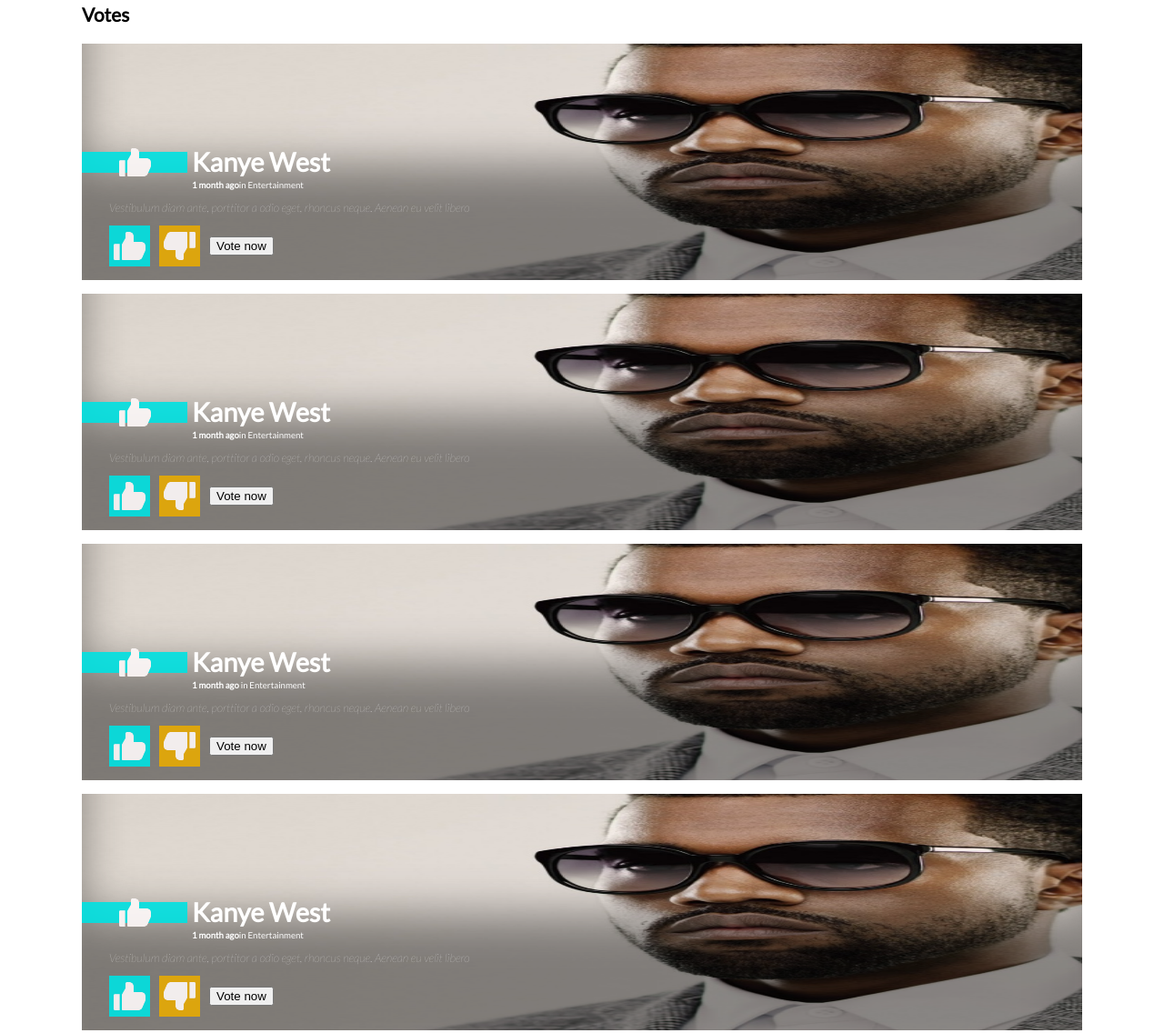
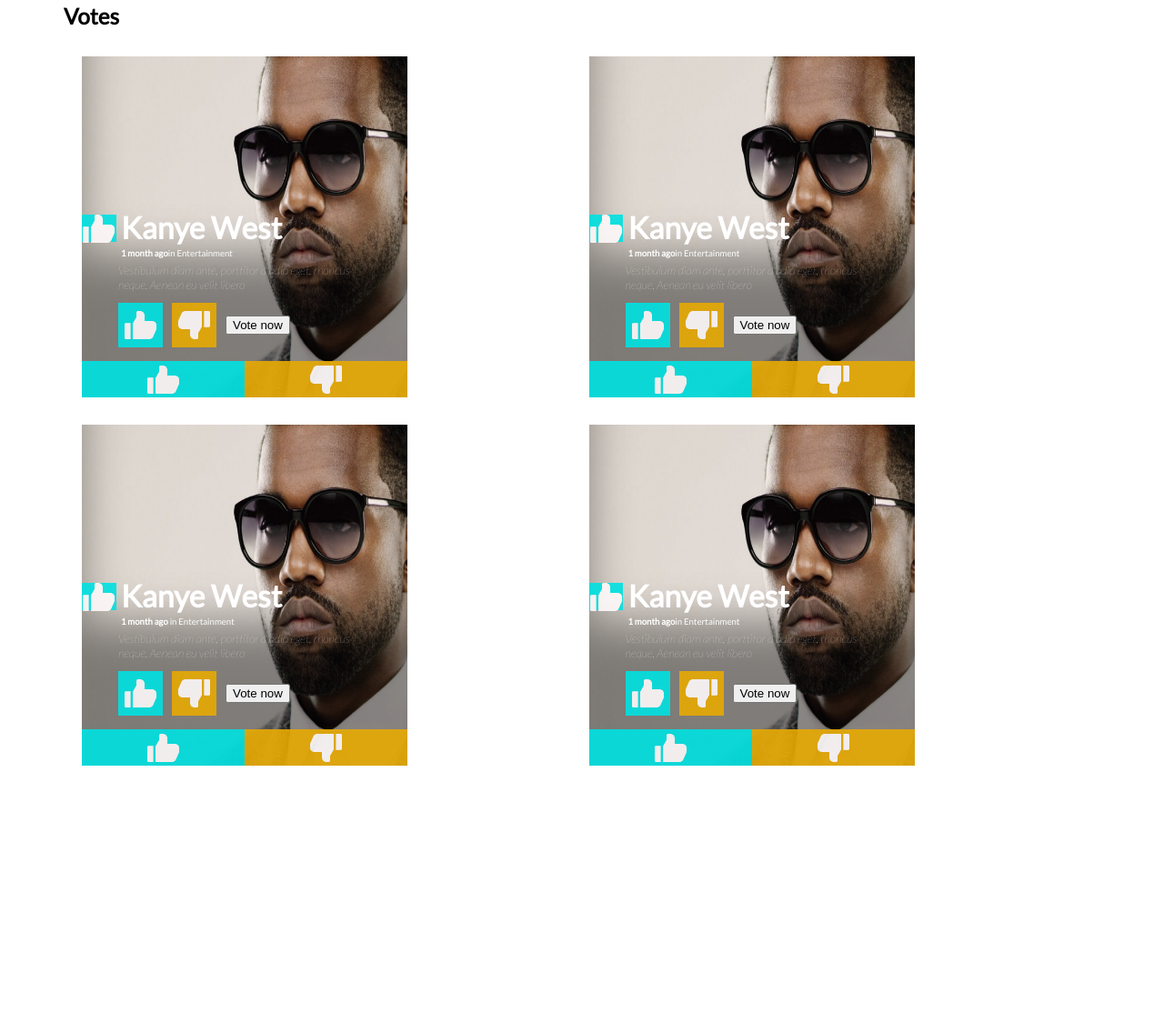
Before and after one commit to ChristiancChavez/Zemoga-UI-Test, a website: page index.html in a window 1280 px wide. Shown: the part 836-1972 px from the top of the page at 91% size. After the commit the page ends 1708 px from the top, so only its background shows below. Drawn offline with Linux system fonts and the light colour scheme.

Commit message:
add mediaqueries to characters.sass file

```diff
--- a/Styles/_body.sass
+++ b/Styles/_body.sass
@@ -4,3 +4,9 @@
     margin: 0
     font-size: 10px
     box-sizing: border-box
+
+.title-voting
+    text-align: left
+    font-size: 1.3rem
+    margin: 30px 70px
+    color: black
--- a/Styles/_characters.sass
+++ b/Styles/_characters.sass
@@ -1,30 +1,44 @@
 .characters
     margin: 30px 70px
     display: grid
-    grid-template-rows: 30px repeat(4, 260px)
-    grid-template-columns: 1fr
+    grid-template-rows: repeat(4, 260px)
+    grid-template-columns: auto
     grid-row-gap: 15px
     @media only screen and (min-width: 480px)
         margin: 30px 90px
-    &__title
-        text-align: left
-        font-size: 1.3rem
-        margin: 0
-        color: black
+    @media only screen and (min-width: 520px)
+        justify-content: center
+        grid-row-gap: 30px
+        grid-template-rows: repeat(4, 360px)
+    @media only screen and (min-width: 756px)
+        grid-template-columns:  repeat(2, 1fr)
+        grid-template-rows:  repeat(2, 1fr)
+        grid-column-gap: 15px
 
 .character
     background-image: url('./Images/kanye.png')
     background-repeat: no-repeat
-    background-size: 155% 145%
-    background-position: left
-    box-shadow: inset 0px -130px 50px -2px rgba(0,0,0,0.44)
+    background-size: 160% 150%
+    background-position: center left
+    box-shadow: inset 0px -160px 50px -2px rgba(0,0,0,0.44)
     display: flex
     flex-flow: column nowrap
     justify-content: flex-end
+    width: 280px
+    @media only screen and (min-width: 520px)
+        width: 350px
+    @media only screen and (min-width: 756px)
+        height: 341px
+        width: 300px
+        @media only screen and (min-width: 900px)
+            height: 375px
+            width: 358px
     &-profile
         display: grid
         grid-template-columns: 11% 89%
         grid-template-rows: 60px
+        @media only screen and (min-width: 520px)
+            grid-template-columns: 12% 82%
         &__info
             display: flex
             justify-items: center
@@ -33,6 +47,8 @@
             >h2
                 font-size: 1.8rem
                 margin: 3px 0
+                @media only screen and (min-width: 520px)
+                    font-size: 2.1rem
             >span
                 font-size: 0.6rem
 
@@ -41,6 +57,9 @@
         font-size: 0.8rem
         font-style: italic
         margin: 2px 0 12px 0
+        @media only screen and (min-width: 520px)
+            font-style: 0.9
+            padding: 0 40px 0 40px
     &-votes
         display: flex
         flex-flow: row nowrap
@@ -48,3 +67,5 @@
         align-items: center
         padding: 0 45px 0 30px
         margin-bottom: 15px
+        @media only screen and (min-width: 520px)
+            padding: 0 45px 0 40px
--- a/Styles/_thumbs.sass
+++ b/Styles/_thumbs.sass
@@ -39,7 +39,23 @@
     height: 23px
     margin-top: 9px
     margin-right: 5px
+    cursor: pointer
+    border: 1px transparent solid
+    &:hover
+        border: 1px white solid
+    @media only screen and (min-width: 520px)
+        height: 28px
 
 .vote
     padding: 5px
     margin-right: 10px
+    @media only screen and (min-width: 520px)
+        padding: 7px
+
+.voting
+    display: grid
+    grid-template-columns: repeat(2, 50%)
+    grid-template-rows: 1fr
+    height: 30px
+    @media only screen and (min-width: 520px)
+        height: 40px
--- a/index.html
+++ b/index.html
@@ -32,7 +32,7 @@
             <span>What's Your Veredict?</span>
         </div>
         <div class="thumbs">
-            <div class="thumbs__thumb thumbs__thumb--up small"><span class="thumbs__logo"></span></div>
+            <div class="thumbs__thumb thumbs__thumb--up"><span class="thumbs__logo"></span></div>
             <div class="thumbs__thumb thumbs__thumb--down"><span class="thumbs__logo thumbs__logo--down"></span></div>
         </div>
         <div class="timeline">
@@ -50,8 +50,9 @@
         </p>
         <span class="explanation__close">X</span>
     </section>
+    <div class="title-voting"><h3>Votes</h3></div>
+
     <section class="characters" id="mainCharacters">
-        <h3 class="characters__title">Votes</h3>
         <div class="character">
             <div class="character-profile">
                 <div class="thumbs__thumb thumbs__thumb--up small "><span class="thumbs__logo" id="thumb"></span></div>
@@ -67,8 +68,8 @@
                 <button class="btn btn--vote">Vote now</button>
             </div>
             <div class="voting">
-                <div class="thumb-votes"><span class="thumb-votes__vote" id="thumb"></span></div>
-                <div class="thumb-votes"><span class="thumb-votes__vote thumb-votes__vote--down " id="thumb"></span></div>
+                <div class="thumbs__thumb thumbs__thumb--up"><span class="thumbs__logo"></span></div>
+                <div class="thumbs__thumb thumbs__thumb--down"><span class="thumbs__logo thumbs__logo--down"></span></div>
             </div>
         </div>
 
@@ -87,8 +88,8 @@
                 <button class="btn btn--vote">Vote now</button>
             </div>
             <div class="voting">
-                <div class="thumb-votes"><span class="thumb-votes__vote" id="thumb"></span></div>
-                <div class="thumb-votes"><span class="thumb-votes__vote thumb-votes__vote--down " id="thumb"></span></div>
+                <div class="thumbs__thumb thumbs__thumb--up"><span class="thumbs__logo"></span></div>
+                <div class="thumbs__thumb thumbs__thumb--down"><span class="thumbs__logo thumbs__logo--down"></span></div>
             </div>
         </div>
 
@@ -107,9 +108,8 @@
                 <button class="btn btn--vote">Vote now</button>
             </div>
             <div class="voting">
-                <div class="thumb-votes"><span class="thumb-votes__vote" id="thumb"></span></div>
-                <div class="thumb-votes"><span class="thumb-votes__vote thumb-votes__vote--down " id="thumb"></span></div>
-            </div>
+                <div class="thumbs__thumb thumbs__thumb--up"><span class="thumbs__logo"></span></div>
+                <div class="thumbs__thumb thumbs__thumb--down"><span class="thumbs__logo thumbs__logo--down"></span></div>            </div>
         </div>
 
         <div class="character">
@@ -127,8 +127,8 @@
                 <button class="btn btn--vote">Vote now</button>
             </div>
             <div class="voting">
-                <div class="thumb-votes"><span class="thumb-votes__vote" id="thumb"></span></div>
-                <div class="thumb-votes"><span class="thumb-votes__vote thumb-votes__vote--down " id="thumb"></span></div>
+                <div class="thumbs__thumb thumbs__thumb--up"><span class="thumbs__logo"></span></div>
+                <div class="thumbs__thumb thumbs__thumb--down"><span class="thumbs__logo thumbs__logo--down"></span></div>
             </div>
         </div>
 
```
Also changed, not shown: styles.css, 1 other file.
